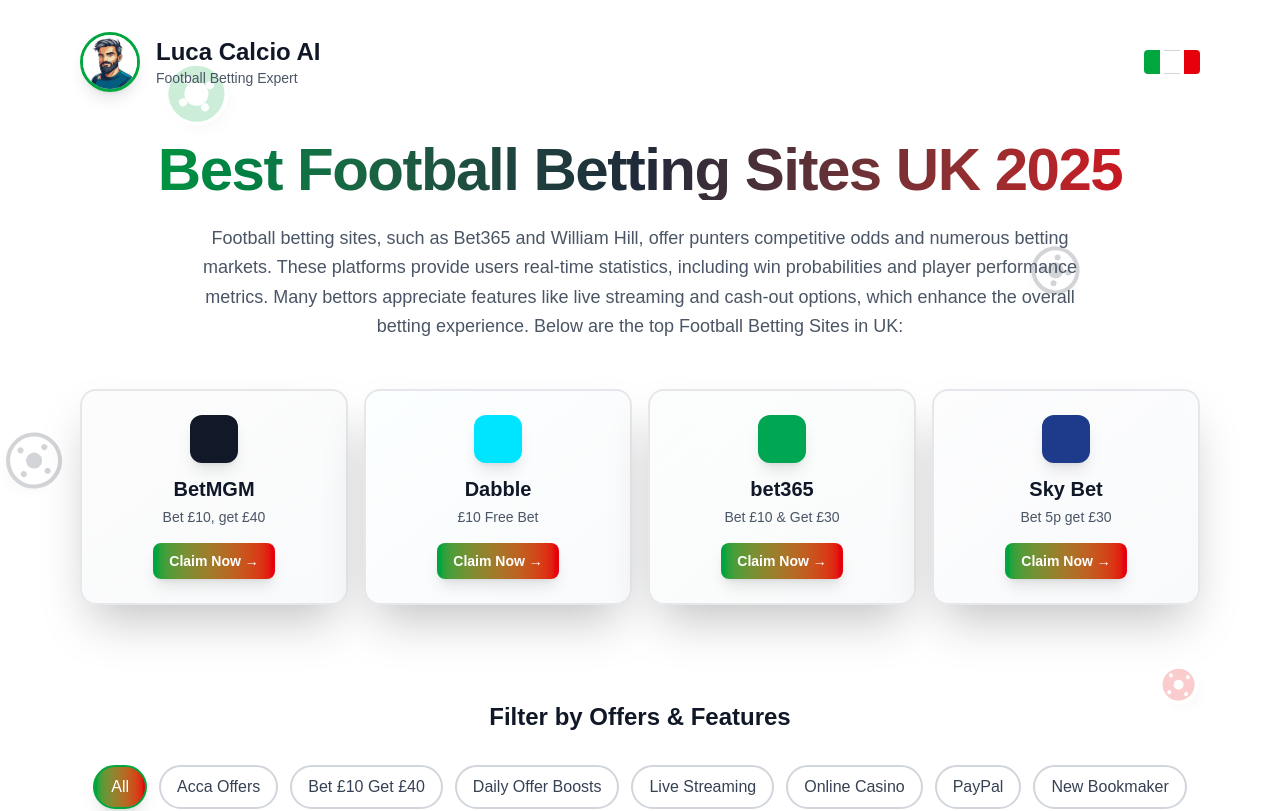
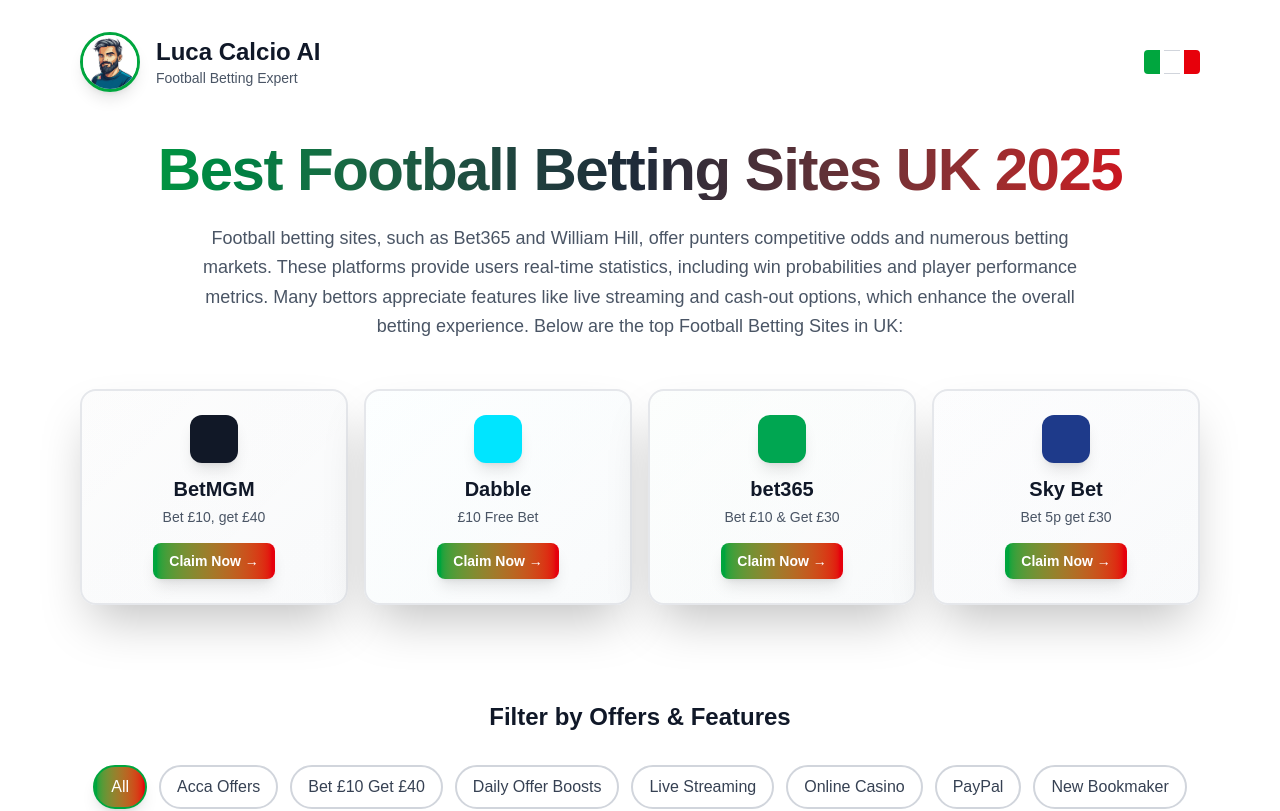
Before and after one commit to rogit85/lucacalicioai.com, a Next.js app: page / in a window 1280 px wide. Shown: the top 811 px of the page. Built offline with nearby package versions, Linux system fonts and the light colour scheme.

Commit message:
feat: background uses repeated football.png with Italian color tint; ensure favicon uses Luca.jpeg

```diff
--- a/src/app/page.tsx
+++ b/src/app/page.tsx
@@ -171,156 +171,20 @@
 
   return (
     <main className="min-h-screen bg-white text-gray-900 relative overflow-hidden">
-      {/* Animated Football Background Elements */}
-      <div className="fixed inset-0 pointer-events-none opacity-20">
-        {/* Green Football */}
-        <motion.div
-          className="absolute w-16 h-16"
-          animate={{
-            x: [0, 100, 0],
-            y: [0, -50, 0],
-            rotate: [0, 360],
+      {/* Background: repeated football image + subtle Italian flag tint */}
+      <div className="fixed inset-0 -z-10 pointer-events-none">
+        <div
+          className="absolute inset-0"
+          style={{
+            backgroundImage: "url('/football.png')",
+            backgroundSize: "120px 120px",
+            backgroundRepeat: "repeat",
+            opacity: 0.08,
           }}
-          transition={{
-            duration: 8,
-            repeat: Infinity,
-            ease: "easeInOut",
-          }}
-          style={{ top: "10%", left: "10%" }}
-        >
-          <div className="w-full h-full rounded-full bg-green-600 border-4 border-white shadow-lg relative">
-            <div className="absolute top-1/2 left-1/2 transform -translate-x-1/2 -translate-y-1/2 w-6 h-6 bg-white rounded-full"></div>
-            <div className="absolute top-2 left-1/2 transform -translate-x-1/2 w-2 h-2 bg-white rounded-full"></div>
-            <div className="absolute bottom-2 left-1/2 transform -translate-x-1/2 w-2 h-2 bg-white rounded-full"></div>
-            <div className="absolute top-1/2 left-2 transform -translate-y-1/2 w-2 h-2 bg-white rounded-full"></div>
-            <div className="absolute top-1/2 right-2 transform -translate-y-1/2 w-2 h-2 bg-white rounded-full"></div>
-          </div>
-        </motion.div>
-
-        {/* White Football */}
-        <motion.div
-          className="absolute w-12 h-12"
-          animate={{
-            x: [0, -80, 0],
-            y: [0, 60, 0],
-            rotate: [0, -360],
-          }}
-          transition={{
-            duration: 6,
-            repeat: Infinity,
-            ease: "easeInOut",
-            delay: 1,
-          }}
-          style={{ top: "30%", right: "15%" }}
-        >
-          <div className="w-full h-full rounded-full bg-white border-4 border-gray-800 shadow-lg relative">
-            <div className="absolute top-1/2 left-1/2 transform -translate-x-1/2 -translate-y-1/2 w-4 h-4 bg-gray-800 rounded-full"></div>
-            <div className="absolute top-1 left-1/2 transform -translate-x-1/2 w-1.5 h-1.5 bg-gray-800 rounded-full"></div>
-            <div className="absolute bottom-1 left-1/2 transform -translate-x-1/2 w-1.5 h-1.5 bg-gray-800 rounded-full"></div>
-            <div className="absolute top-1/2 left-1 transform -translate-y-1/2 w-1.5 h-1.5 bg-gray-800 rounded-full"></div>
-            <div className="absolute top-1/2 right-1 transform -translate-y-1/2 w-1.5 h-1.5 bg-gray-800 rounded-full"></div>
-          </div>
-        </motion.div>
-
-        {/* Red Football */}
-        <motion.div
-          className="absolute w-18 h-18"
-          animate={{
-            x: [0, 120, 0],
-            y: [0, -80, 0],
-            rotate: [0, 180],
-          }}
-          transition={{
-            duration: 10,
-            repeat: Infinity,
-            ease: "easeInOut",
-            delay: 2,
-          }}
-          style={{ bottom: "20%", left: "20%" }}
-        >
-          <div className="w-full h-full rounded-full bg-red-600 border-4 border-white shadow-lg relative">
-            <div className="absolute top-1/2 left-1/2 transform -translate-x-1/2 -translate-y-1/2 w-5 h-5 bg-white rounded-full"></div>
-            <div className="absolute top-1.5 left-1/2 transform -translate-x-1/2 w-1.5 h-1.5 bg-white rounded-full"></div>
-            <div className="absolute bottom-1.5 left-1/2 transform -translate-x-1/2 w-1.5 h-1.5 bg-white rounded-full"></div>
-            <div className="absolute top-1/2 left-1.5 transform -translate-y-1/2 w-1.5 h-1.5 bg-white rounded-full"></div>
-            <div className="absolute top-1/2 right-1.5 transform -translate-y-1/2 w-1.5 h-1.5 bg-white rounded-full"></div>
-          </div>
-        </motion.div>
-
-        {/* Green Football Small */}
-        <motion.div
-          className="absolute w-12 h-12"
-          animate={{
-            x: [0, -90, 0],
-            y: [0, 70, 0],
-            rotate: [0, -180],
-          }}
-          transition={{
-            duration: 7,
-            repeat: Infinity,
-            ease: "easeInOut",
-            delay: 3,
-          }}
-          style={{ bottom: "40%", right: "25%" }}
-        >
-          <div className="w-full h-full rounded-full bg-green-600 border-4 border-white shadow-lg relative">
-            <div className="absolute top-1/2 left-1/2 transform -translate-x-1/2 -translate-y-1/2 w-3 h-3 bg-white rounded-full"></div>
-            <div className="absolute top-1 left-1/2 transform -translate-x-1/2 w-1 h-1 bg-white rounded-full"></div>
-            <div className="absolute bottom-1 left-1/2 transform -translate-x-1/2 w-1 h-1 bg-white rounded-full"></div>
-            <div className="absolute top-1/2 left-1 transform -translate-y-1/2 w-1 h-1 bg-white rounded-full"></div>
-            <div className="absolute top-1/2 right-1 transform -translate-y-1/2 w-1 h-1 bg-white rounded-full"></div>
-          </div>
-        </motion.div>
-
-        {/* White Football Medium */}
-        <motion.div
-          className="absolute w-14 h-14"
-          animate={{
-            x: [0, -110, 0],
-            y: [0, -90, 0],
-            rotate: [0, 270],
-          }}
-          transition={{
-            duration: 9,
-            repeat: Infinity,
-            ease: "easeInOut",
-            delay: 4,
-          }}
-          style={{ top: "60%", left: "5%" }}
-        >
-          <div className="w-full h-full rounded-full bg-white border-4 border-gray-800 shadow-lg relative">
-            <div className="absolute top-1/2 left-1/2 transform -translate-x-1/2 -translate-y-1/2 w-4 h-4 bg-gray-800 rounded-full"></div>
-            <div className="absolute top-1 left-1/2 transform -translate-x-1/2 w-1.5 h-1.5 bg-gray-800 rounded-full"></div>
-            <div className="absolute bottom-1 left-1/2 transform -translate-x-1/2 w-1.5 h-1.5 bg-gray-800 rounded-full"></div>
-            <div className="absolute top-1/2 left-1 transform -translate-y-1/2 w-1.5 h-1.5 bg-gray-800 rounded-full"></div>
-            <div className="absolute top-1/2 right-1 transform -translate-y-1/2 w-1.5 h-1.5 bg-gray-800 rounded-full"></div>
-          </div>
-        </motion.div>
-
-        {/* Red Football Small */}
-        <motion.div
-          className="absolute w-10 h-10"
-          animate={{
-            x: [0, 85, 0],
-            y: [0, 45, 0],
-            rotate: [0, -270],
-          }}
-          transition={{
-            duration: 5,
-            repeat: Infinity,
-            ease: "easeInOut",
-            delay: 5,
-          }}
-          style={{ top: "80%", right: "10%" }}
-        >
-          <div className="w-full h-full rounded-full bg-red-600 border-4 border-white shadow-lg relative">
-            <div className="absolute top-1/2 left-1/2 transform -translate-x-1/2 -translate-y-1/2 w-2.5 h-2.5 bg-white rounded-full"></div>
-            <div className="absolute top-0.5 left-1/2 transform -translate-x-1/2 w-1 h-1 bg-white rounded-full"></div>
-            <div className="absolute bottom-0.5 left-1/2 transform -translate-x-1/2 w-1 h-1 bg-white rounded-full"></div>
-            <div className="absolute top-1/2 left-0.5 transform -translate-y-1/2 w-1 h-1 bg-white rounded-full"></div>
-            <div className="absolute top-1/2 right-0.5 transform -translate-y-1/2 w-1 h-1 bg-white rounded-full"></div>
-          </div>
-        </motion.div>
+        />
+        <div className="absolute inset-y-0 left-0 w-1/3 bg-green-600/5" />
+        <div className="absolute inset-y-0 left-1/3 w-1/3 bg-white/0" />
+        <div className="absolute inset-y-0 right-0 w-1/3 bg-red-600/5" />
       </div>
 
       {/* Header with Logo */}
```
Also changed, not shown: public/football.png (added).
